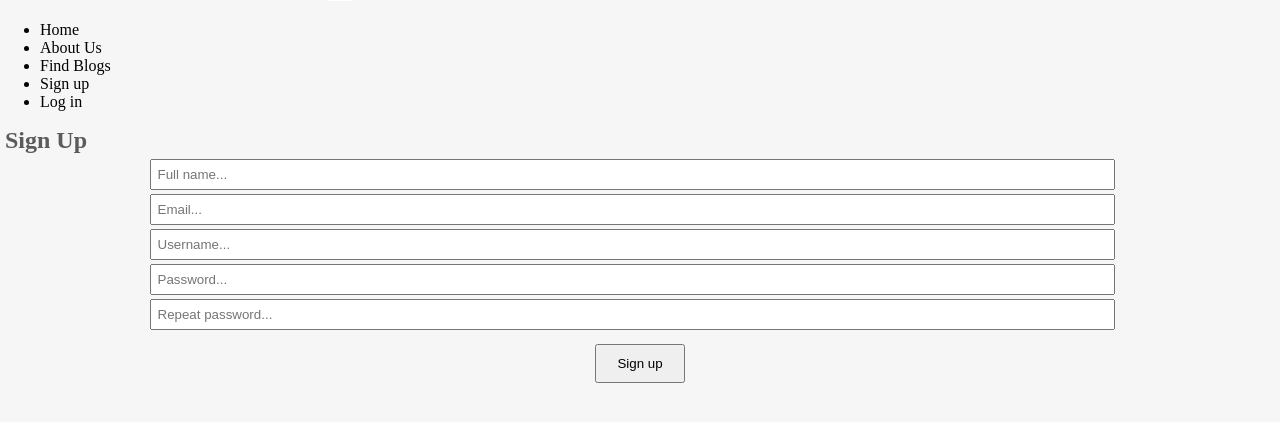
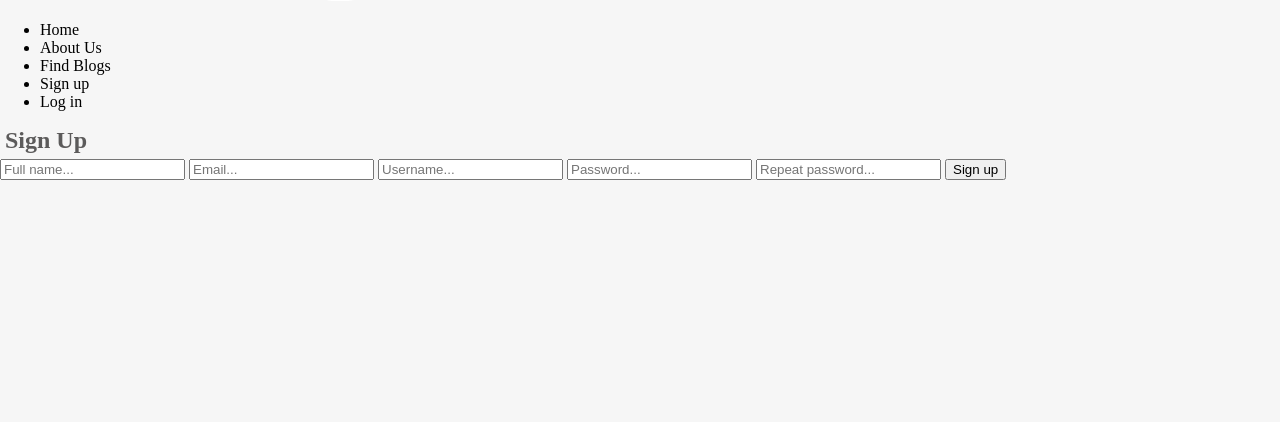
Before and after one commit to ab2397/phpproject01_LoginSystem, a PHP site: page /signup.php in a window 1280 px wide. Shown: the part 201-623 px from the top of the page. Run offline with PHP 8.4, Linux system fonts and the light colour scheme; some libraries are stand-ins or nearby versions.

Commit message:
Comment out flex in admin content

```diff
--- a/css/style.css
+++ b/css/style.css
@@ -386,11 +386,11 @@ header .menu-toggle {
 
 /* ADMIN CONTENT */
 .admin-wrapper {
-  display: flex;
+  /* display: flex; */
   height: calc(100% - 66px);
 }
 .admin-wrapper .admin-content {
-  flex: 8;
+  /* flex: 8; */
   height: 100%;
   padding: 40px 100px 100px;
   overflow-y: scroll;
@@ -428,33 +428,6 @@ form div {
 
 .auth-content form p a {
   text-decoration: underline;
-}
-
-/* sign up */
-
-.signup-form-form {
-  display: flex;
-  justify-content: center;
-}
-
-.signup-form p {
-  text-align: center;
-  padding-bottom: 40px;
-  color: #007ecc;
-}
-
-
-.signup-form input {
-  width: calc(100% - 16px);
-  padding: 6px;
-  margin-bottom: 4px;
-}
-
-.signup-form button {
-  display: block;
-  padding: 10px 20px;
-  margin: 10px auto;
-  cursor: pointer;
 }
 
 /* FOOTER */
```
